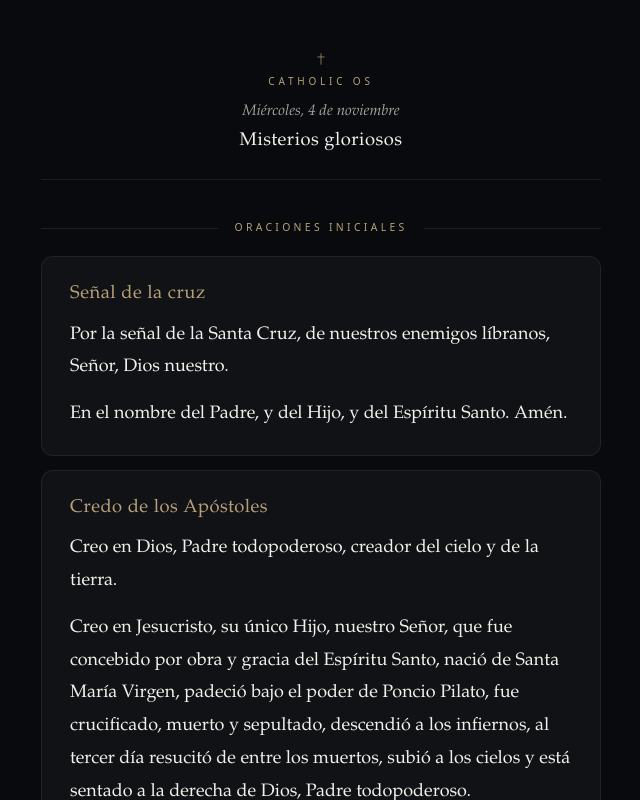
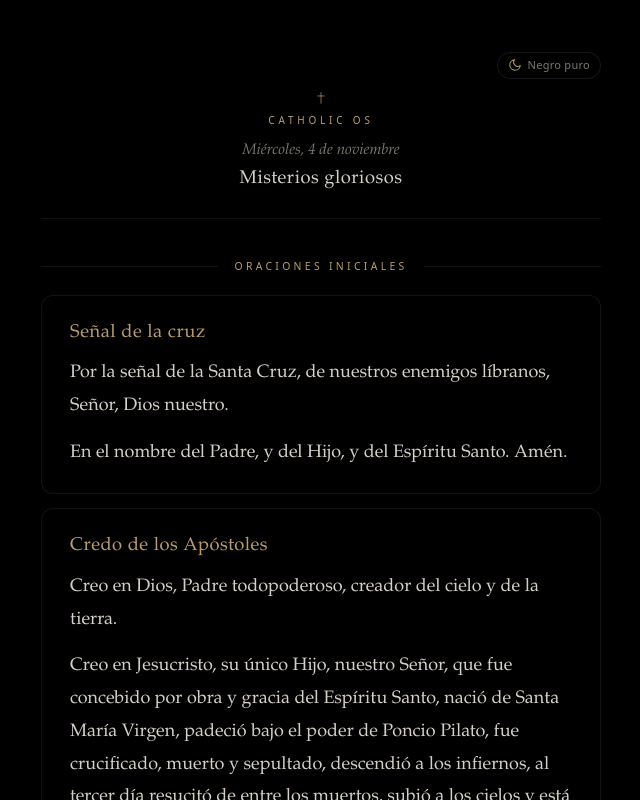
Before and after one commit to javirodel/Catholic_os, a React (Vite) app: page / in a window 1280 px wide. Shown: the top 800 px of the page, without its empty margins (319-959 px from the left). Built offline with nearby package versions, Linux system fonts and the light colour scheme.

Commit message:
Negro puro OLED (#000000) total y selector de modo oscuro/claro

```diff
--- a/index.html
+++ b/index.html
@@ -1,10 +1,20 @@
 <!doctype html>
-<html lang="es">
+<html lang="es" data-theme="dark">
   <head>
     <meta charset="UTF-8" />
     <meta name="viewport" content="width=device-width, initial-scale=1, viewport-fit=cover" />
-    <meta name="theme-color" content="#090A0D" />
-    <meta name="color-scheme" content="dark" />
+    <meta name="color-scheme" content="dark light" />
+    <meta name="theme-color" content="#000000" id="theme-color-meta" />
+    <script>
+      (function() {
+        try {
+          var t = localStorage.getItem('catholic-os:theme') || 'dark';
+          document.documentElement.setAttribute('data-theme', t);
+          var m = document.getElementById('theme-color-meta');
+          if (m) m.content = t === 'light' ? '#f9f8f5' : '#000000';
+        } catch(e) {}
+      })();
+    </script>
     <meta name="robots" content="noindex, nofollow" />
     <meta name="apple-mobile-web-app-capable" content="yes" />
     <meta name="mobile-web-app-capable" content="yes" />
--- a/src/App.tsx
+++ b/src/App.tsx
@@ -2,7 +2,82 @@ import { useEffect, useState } from 'react';
 import { getTodayRosary, PRAYERS, type Mystery, type Prayer } from './rosary';
 
 const STORAGE_PREFIX = 'catholic-os:rosario:';
+const THEME_STORAGE_KEY = 'catholic-os:theme';
 const ROMAN = ['I', 'II', 'III', 'IV', 'V'] as const;
+
+export type Theme = 'dark' | 'light';
+
+function getInitialTheme(): Theme {
+  try {
+    const saved = localStorage.getItem(THEME_STORAGE_KEY);
+    if (saved === 'light' || saved === 'dark') return saved;
+  } catch {
+    // ignorar
+  }
+  return 'dark';
+}
+
+function ThemeToggle({
+  theme,
+  onToggle,
+}: {
+  theme: Theme;
+  onToggle: () => void;
+}) {
+  const isDark = theme === 'dark';
+  return (
+    <button
+      type="button"
+      onClick={onToggle}
+      aria-label={
+        isDark
+          ? 'Modo oscuro (negro puro) activo. Cambiar a modo claro'
+          : 'Modo claro activo. Cambiar a modo oscuro (negro puro)'
+      }
+      title={
+        isDark
+          ? 'Modo oscuro (negro puro OLED) activo. Clic para modo claro'
+          : 'Modo claro activo. Clic para modo oscuro (negro puro OLED)'
+      }
+      className="inline-flex items-center gap-1.5 rounded-full border border-line/80 bg-surface px-2.5 py-1 text-[0.6875rem] font-sans tracking-wide text-muted transition-colors duration-200 hover:border-accent/60 hover:text-ink active:scale-95"
+    >
+      {isDark ? (
+        <>
+          <svg
+            aria-hidden="true"
+            viewBox="0 0 24 24"
+            className="h-3.5 w-3.5 text-accent"
+            fill="none"
+            stroke="currentColor"
+            strokeWidth="1.75"
+            strokeLinecap="round"
+            strokeLinejoin="round"
+          >
+            <path d="M21 12.79A9 9 0 1 1 11.21 3 7 7 0 0 0 21 12.79z" />
+          </svg>
+          <span className="font-medium">Negro puro</span>
+        </>
+      ) : (
+        <>
+          <svg
+            aria-hidden="true"
+            viewBox="0 0 24 24"
+            className="h-3.5 w-3.5 text-accent"
+            fill="none"
+            stroke="currentColor"
+            strokeWidth="1.75"
+            strokeLinecap="round"
+            strokeLinejoin="round"
+          >
+            <circle cx="12" cy="12" r="4" />
+            <path d="M12 2v2M12 20v2M4.93 4.93l1.41 1.41M17.66 17.66l1.41 1.41M2 12h2M20 12h2M6.34 17.66l-1.41 1.41M19.07 4.93l-1.41 1.41" />
+          </svg>
+          <span className="font-medium">Modo claro</span>
+        </>
+      )}
+    </button>
+  );
+}
 
 const INITIAL_ITEMS = [
   { step: 'inicio-senal', prayer: PRAYERS.senal, note: undefined },
@@ -166,6 +241,7 @@ function MysteryItem({
 }
 
 export default function App() {
+  const [theme, setTheme] = useState<Theme>(getInitialTheme);
   const [today, setToday] = useState(() => getTodayRosary());
   const [activeStep, setActiveStep] = useState<string>(() => {
     const d = getTodayRosary();
@@ -176,6 +252,37 @@ export default function App() {
       return 'inicio-senal';
     }
   });
+
+  useEffect(() => {
+    document.documentElement.setAttribute('data-theme', theme);
+    const metaTheme = document.getElementById('theme-color-meta');
+    if (metaTheme) {
+      metaTheme.setAttribute('content', theme === 'light' ? '#f9f8f5' : '#000000');
+    }
+    const metaScheme = document.querySelector('meta[name="color-scheme"]');
+    if (metaScheme) {
+      metaScheme.setAttribute('content', theme === 'light' ? 'light' : 'dark');
+    }
+    try {
+      localStorage.setItem(THEME_STORAGE_KEY, theme);
+    } catch {
+      // ignorar
+    }
+  }, [theme]);
+
+  useEffect(() => {
+    const onStorage = (e: StorageEvent) => {
+      if (e.key === THEME_STORAGE_KEY && (e.newValue === 'light' || e.newValue === 'dark')) {
+        setTheme(e.newValue);
+      }
+    };
+    window.addEventListener('storage', onStorage);
+    return () => window.removeEventListener('storage', onStorage);
+  }, []);
+
+  const toggleTheme = () => {
+    setTheme((prev) => (prev === 'dark' ? 'light' : 'dark'));
+  };
 
   useEffect(() => {
     const check = () => {
@@ -247,6 +354,10 @@ export default function App() {
   return (
     <main className="mx-auto w-full max-w-[38rem] px-5 pb-24 pt-8 sm:px-6 sm:pt-12">
       <header className="border-b border-line/60 pb-6 pt-1 text-center">
+        <div className="mb-3 flex items-center justify-end">
+          <ThemeToggle theme={theme} onToggle={toggleTheme} />
+        </div>
+
         <div className="mx-auto mb-3 flex flex-col items-center">
           <svg
             aria-hidden="true"
@@ -332,6 +443,15 @@ export default function App() {
           </div>
         </article>
       </section>
+
+      <footer className="mt-14 border-t border-line/50 pt-6 text-center">
+        <div className="flex items-center justify-center">
+          <ThemeToggle theme={theme} onToggle={toggleTheme} />
+        </div>
+        <p className="mt-3 font-sans text-[0.625rem] uppercase tracking-[0.25em] text-muted">
+          A.M.D.G.
+        </p>
+      </footer>
     </main>
   );
 }
--- a/src/index.css
+++ b/src/index.css
@@ -1,21 +1,50 @@
 @import 'tailwindcss';
 
 @theme {
-  --color-bg: #090a0d;
-  --color-surface: #111216;
-  --color-elevated: #18191e;
-  --color-ink: #f1f0eb;
-  --color-muted: #a5a39d;
-  --color-line: #292a2e;
-  --color-accent: #b6a078;
+  --color-bg: #000000;
+  --color-surface: #000000;
+  --color-elevated: #000000;
+  --color-ink: #d4d0c8;
+  --color-muted: #7a7870;
+  --color-line: #1a1a1a;
+  --color-accent: #b89c6f;
 
   --font-serif: 'Iowan Old Style', 'Palatino Linotype', Palatino, 'Book Antiqua', Georgia, serif;
   --font-sans: system-ui, -apple-system, 'Segoe UI', sans-serif;
 }
 
+:root {
+  color-scheme: dark;
+  scrollbar-color: var(--color-line) var(--color-bg);
+}
+
+html[data-theme='light'],
+:root:has(> head > meta[name="color-scheme"][content="light"]) {
+  color-scheme: light;
+  --color-bg: #f9f8f5;
+  --color-surface: #ffffff;
+  --color-elevated: #f0ede4;
+  --color-ink: #1c1b18;
+  --color-muted: #6f6c64;
+  --color-line: #e3dfd5;
+  --color-accent: #8e6c38;
+}
+
+html[data-theme='dark'],
+:root:has(> head > meta[name="color-scheme"][content="dark"]) {
+  color-scheme: dark;
+  --color-bg: #000000;
+  --color-surface: #000000;
+  --color-elevated: #000000;
+  --color-ink: #d4d0c8;
+  --color-muted: #7a7870;
+  --color-line: #1a1a1a;
+  --color-accent: #b89c6f;
+}
+
 html {
   background: var(--color-bg);
-  color-scheme: dark;
+  color: var(--color-ink);
   -webkit-text-size-adjust: 100%;
   text-size-adjust: 100%;
   -webkit-font-smoothing: antialiased;
@@ -34,6 +63,12 @@ body {
   padding-bottom: env(safe-area-inset-bottom);
   padding-left: env(safe-area-inset-left);
   padding-right: env(safe-area-inset-right);
+  transition: background-color 0.2s ease, color 0.2s ease;
+}
+
+::selection {
+  background: var(--color-accent);
+  color: var(--color-bg);
 }
 
 @layer base {
--- a/vite.config.ts
+++ b/vite.config.ts
@@ -24,8 +24,8 @@ export default defineConfig({
         scope: './',
         display: 'standalone',
         orientation: 'portrait',
-        theme_color: '#090A0D',
-        background_color: '#090A0D',
+        theme_color: '#000000',
+        background_color: '#000000',
         icons: [
           { src: 'pwa-192x192.png', sizes: '192x192', type: 'image/png' },
           { src: 'pwa-512x512.png', sizes: '512x512', type: 'image/png' },
```
Also changed, not shown: public/favicon.svg, 9 other files (tests, documents, lock files or other folders).
